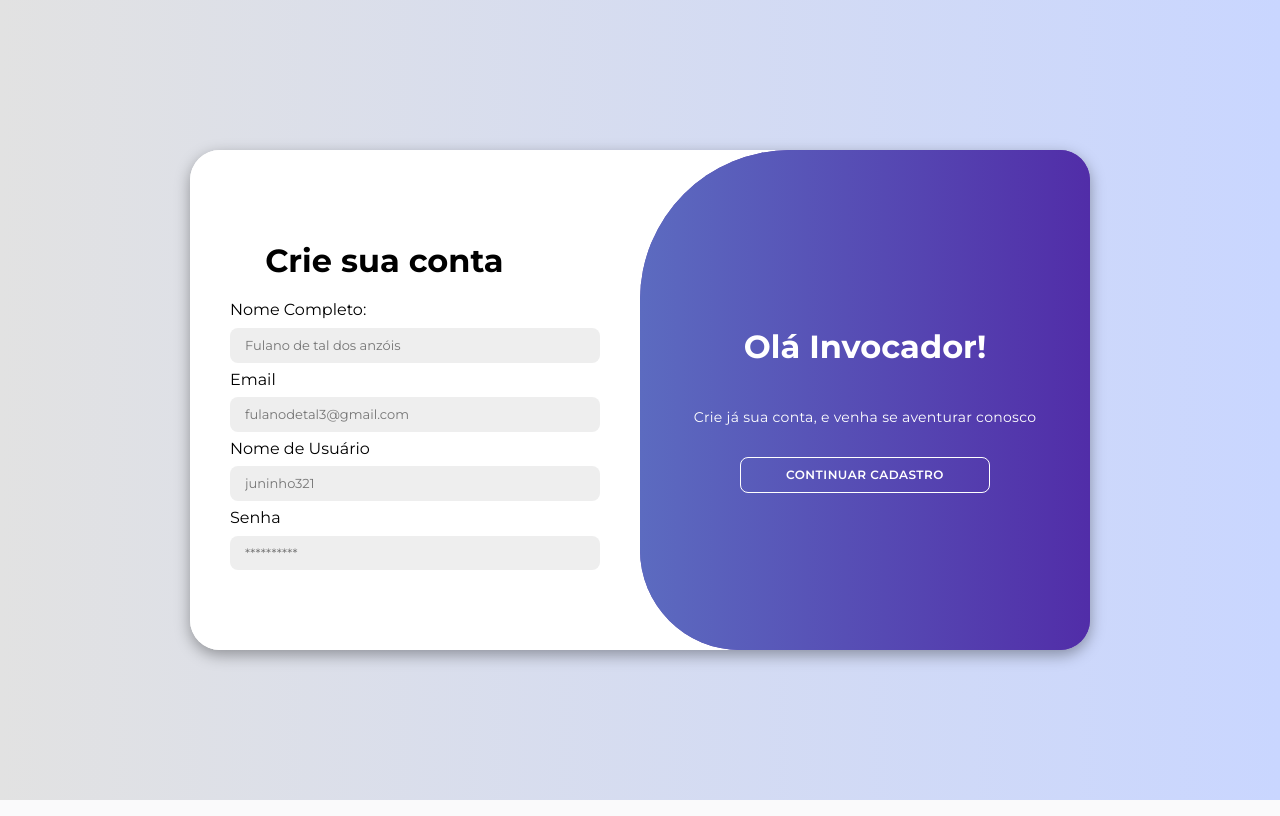
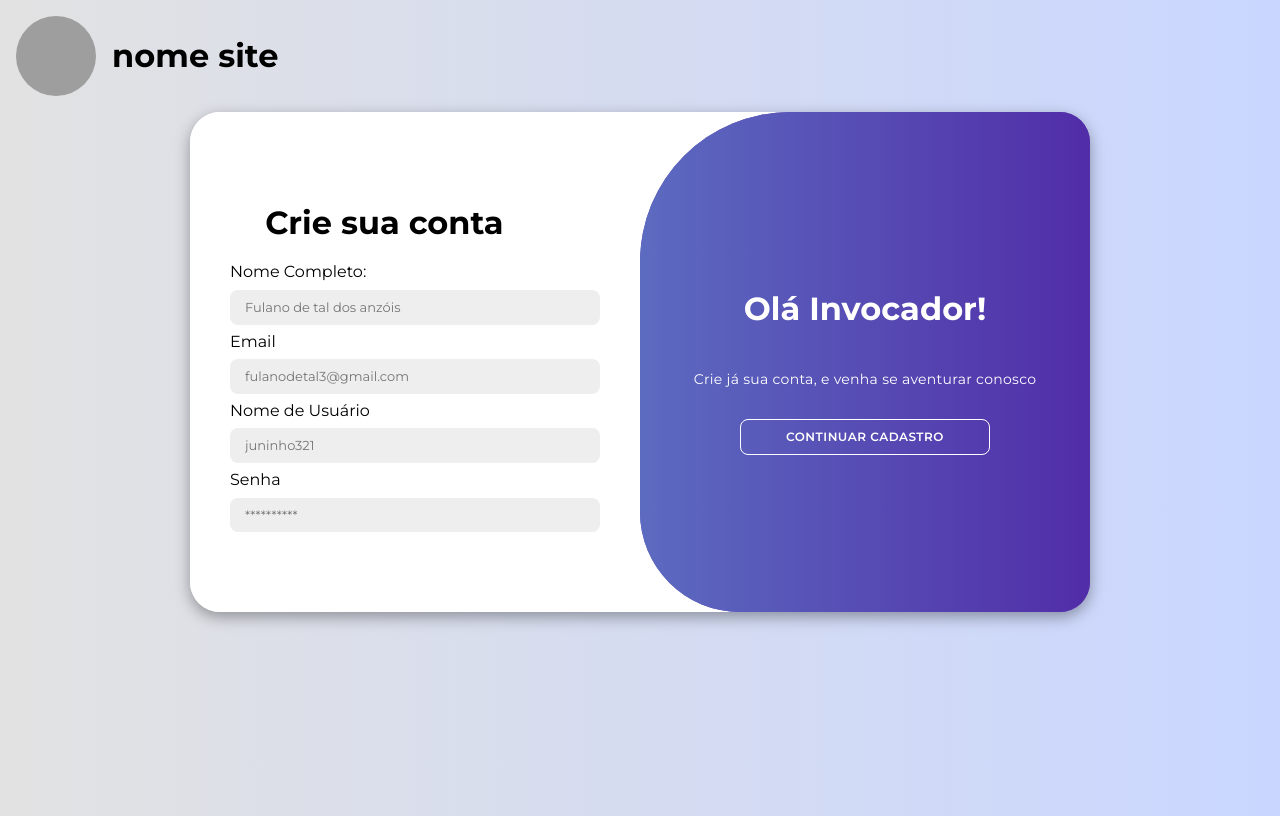
Before and after one commit to WelingtonSousaa/Maratona-De-Programacao, a PHP site: page / in a window 1280 px wide. Run offline with PHP 8.4, Linux system fonts and the light colour scheme; grey boxes are pictures that could not be loaded.

Commit message:
alterações na pagina de cadastro feito por Rian

```diff
--- a/cadastro/index.html
+++ b/cadastro/index.html
@@ -1,22 +1,32 @@
 <!DOCTYPE html>
 <html lang="pt-br">
-
   <head>
-    <meta charset="UTF-8">
-    <meta name="viewport" content="width=device-width, initial-scale=1.0">
+    <meta charset="UTF-8" />
+    <meta name="viewport" content="width=device-width, initial-scale=1.0" />
     <!--  Awesome   -->
-    <link rel="stylesheet" href="https://cdnjs.cloudflare.com/ajax/libs/font-awesome/6.4.2/css/all.min.css">
+    <link
+      rel="stylesheet"
+      href="https://cdnjs.cloudflare.com/ajax/libs/font-awesome/6.4.2/css/all.min.css"
+    />
     <!--  Normalize -->
-    <link rel="stylesheet" href="https://cdnjs.cloudflare.com/ajax/libs/normalize/8.0.1/normalize.min.css"
+    <link
+      rel="stylesheet"
+      href="https://cdnjs.cloudflare.com/ajax/libs/normalize/8.0.1/normalize.min.css"
       integrity="sha512-NhSC1YmyruXifcj/KFRWoC561YpHpc5Jtzgvbuzx5VozKpWvQ+4nXhPdFgmx8xqexRcpAglTj9sIBWINXa8x5w=="
-        crossorigin="anonymous" referrerpolicy="no-referrer" />
+      crossorigin="anonymous"
+      referrerpolicy="no-referrer"
+    />
     <!--  CSS       -->
-    <link rel="stylesheet" href="style.css">
+    <link rel="stylesheet" href="style.css" />
     <!--  Título    -->
     <title>Projeto Integrador I</title>
   </head>
 
   <body>
+    <div id="logo">
+      <img src="../administrador/img/OIG1.jpeg" alt="" />
+      <p>nome site</p>
+    </div>
     <div class="container" id="container">
       <div class="form-container escolher-avatar">
         <form>
--- a/cadastro/style.css
+++ b/cadastro/style.css
@@ -10,14 +10,12 @@
 body {
   background-color: #c9d6ff;
   background: linear-gradient(to right, #e2e2e2, #c9d6ff);
-  display: flex;
-  align-items: center;
-  justify-content: center;
   flex-direction: column;
   height: 100vh;
 }
 
 .container {
+  margin: auto;
   background-color: #fff;
   border-radius: 30px;
   box-shadow: 0 5px 15px rgba(0, 0, 0, 0.35);
@@ -268,3 +266,20 @@ body {
   margin: 1rem 1rem;
   border-radius: 100%;
 }
+
+#logo {
+  display: flex;
+  flex-direction: row;
+  align-items: center;
+  gap: 1rem;
+  margin: 1rem;
+  & > img {
+    height: 5rem;
+    width: 5rem;
+    border-radius: 100%;
+  }
+  & > p {
+    font-size: 2rem;
+    font-weight: 700;
+  }
+}
```
Also changed, not shown: other parts of cadastro/index.html (+31 -13 lines). Lines whose indentation alone changed are shown as unchanged.
